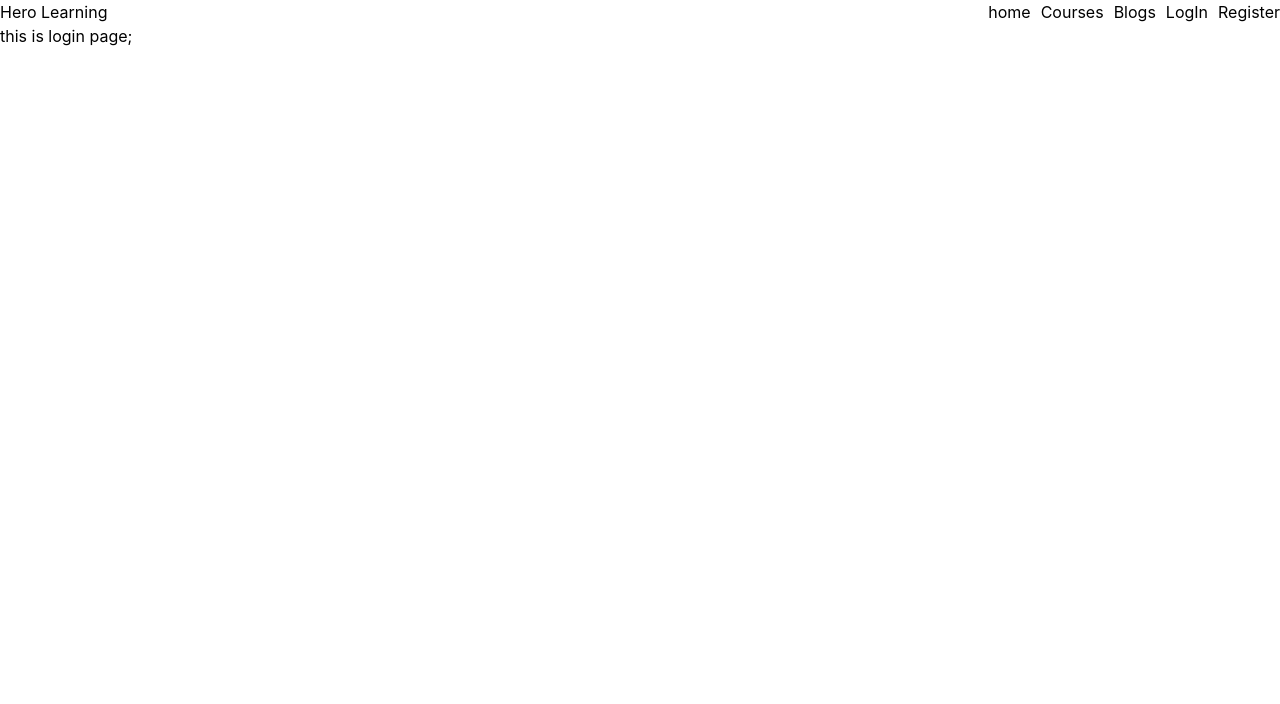
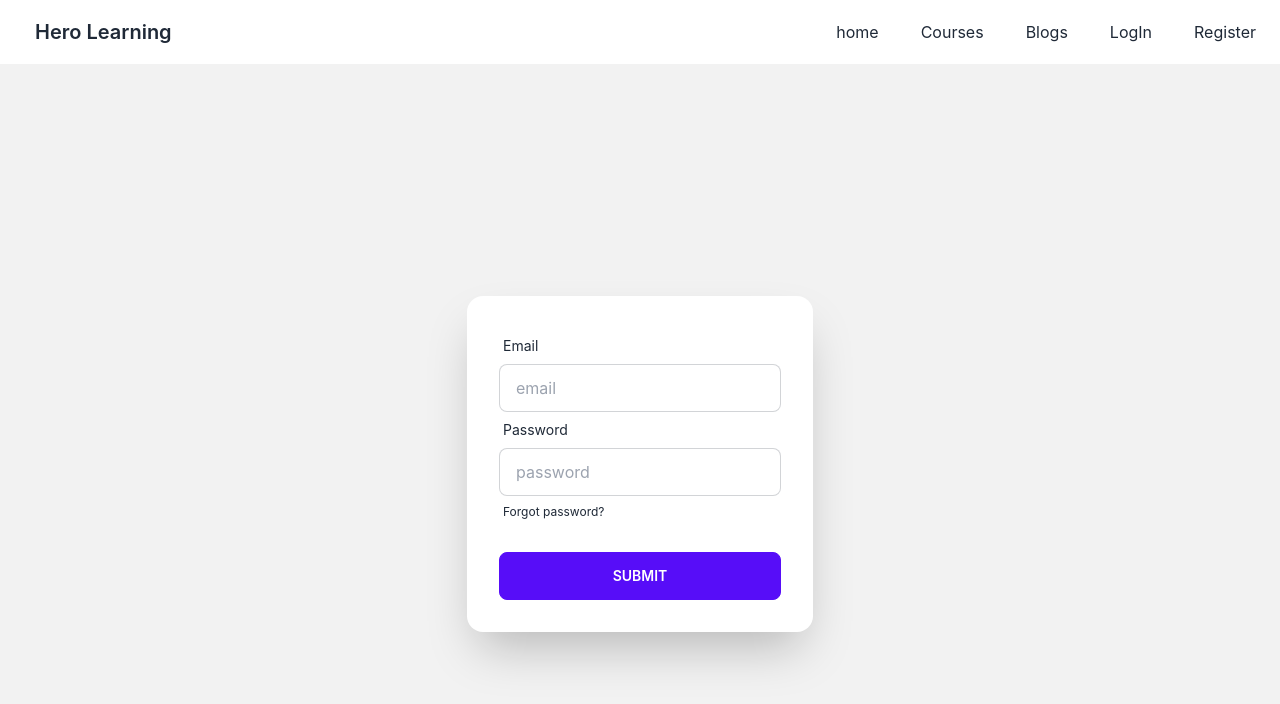
Before and after one commit to webnur/hero-learning-client, a React (Create React App) app: page /login in a window 1280 px wide. Shown: the top 704 px of the page. Built offline with nearby package versions, Linux system fonts and the light colour scheme.

Commit message:
basic login page design done alhamdulillah

```diff
--- a/src/Pages/Login/Login.js
+++ b/src/Pages/Login/Login.js
@@ -1,9 +1,53 @@
 import React from 'react';
+import { Link } from 'react-router-dom';
 
 const Login = () => {
+
+
+    const handleSubmit = event => {
+        event.preventDefault();
+
+        const form = event.target;
+        const email = form.email.value;
+        const password = form.password.value;
+        console.log(email, password);
+
+    }
+
+
     return (
-        <div>
-            this is login page;
+        <div className="hero min-h-screen bg-base-200">
+            <div className="hero-content flex-col lg:flex-row-reverse">
+                <div className="card flex-shrink-0 w-full max-w-sm shadow-2xl bg-base-100">
+                    <div className="card-body">
+
+                        <form onSubmit={handleSubmit}>
+                            <div className="form-control">
+                                <label className="label">
+                                    <span className="label-text">Email</span>
+                                </label>
+                                <input type="email" name='email' placeholder="email" className="input input-bordered" required />
+                            </div>
+                            <div className="form-control">
+                                <label className="label">
+                                    <span className="label-text">Password</span>
+                                </label>
+                                <input type="password" name='password' placeholder="password" className="input input-bordered" required />
+                                <label className="label">
+                                    <Link className="label-text-alt link link-hover">Forgot password?</Link>
+                                </label>
+                            </div>
+                            <div className="form-control mt-6">
+                                <input className='btn btn-primary' type="submit" value="Submit" />
+                            </div>
+                        </form>
+
+
+
+
+                    </div>
+                </div>
+            </div>
         </div>
     );
 };
--- a/src/components/Header/Header.js
+++ b/src/components/Header/Header.js
@@ -4,16 +4,20 @@ import './Header.css'
 
 const Header = () => {
     return (
-        <div className='header'>
-            <div><h2>Hero Learning</h2></div>
-            <div className='navbar'>
-                <Link to='/'>home</Link>
-                <Link to='/courses'>Courses</Link>
-                <Link to='/blogs'>Blogs</Link>
-                <Link to='/login'>LogIn</Link>
-                <Link to='/register'>Register</Link>
-            </div>
+        <div className="navbar bg-base-100">
+        <div className="flex-1">
+          <Link to className="btn btn-ghost normal-case text-xl">Hero Learning</Link>
         </div>
+        <div className="flex-none">
+          <ul className="menu menu-horizontal p-0">
+            <li> <Link to='/'>home</Link></li>
+            <li><Link to='/courses'>Courses</Link></li>
+            <li><Link to='/blogs'>Blogs</Link></li>
+            <li><Link to='/login'>LogIn</Link> </li>
+            <li> <Link to='/register'>Register</Link> </li>
+          </ul>
+        </div>
+      </div>
     );
 };
 
--- a/tailwind.config.js
+++ b/tailwind.config.js
@@ -6,5 +6,5 @@ module.exports = {
   theme: {
     extend: {},
   },
-  plugins: [],
+  plugins: [require("daisyui")],
 }
```
